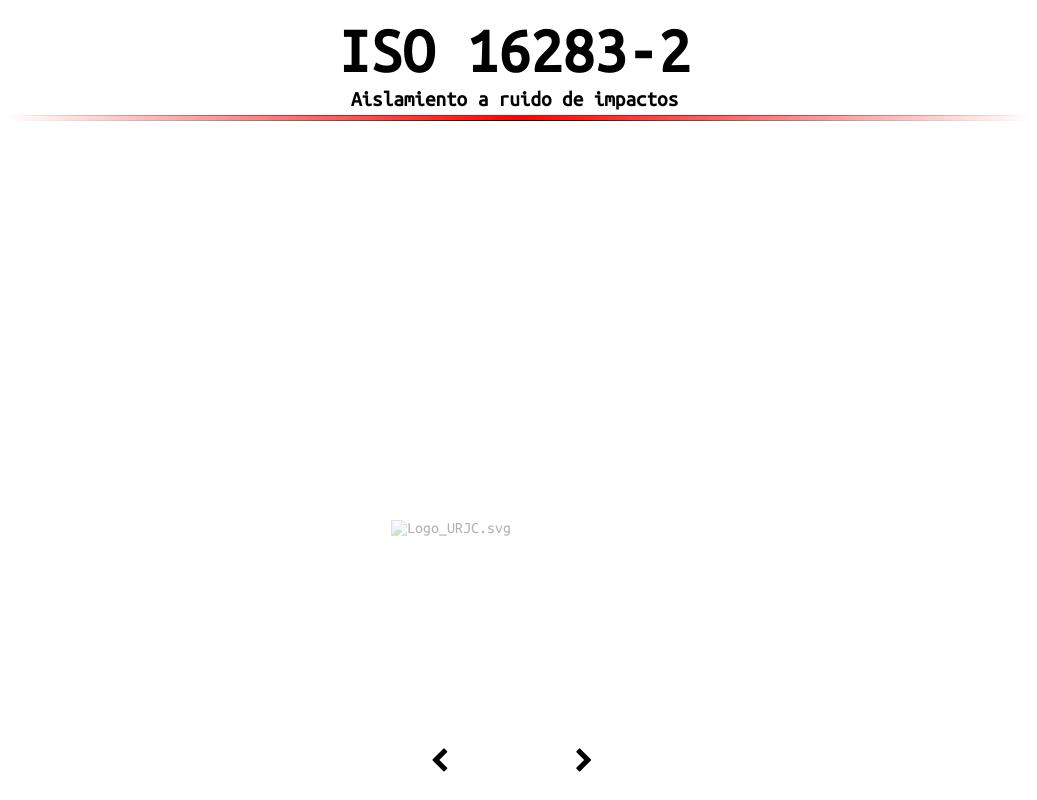
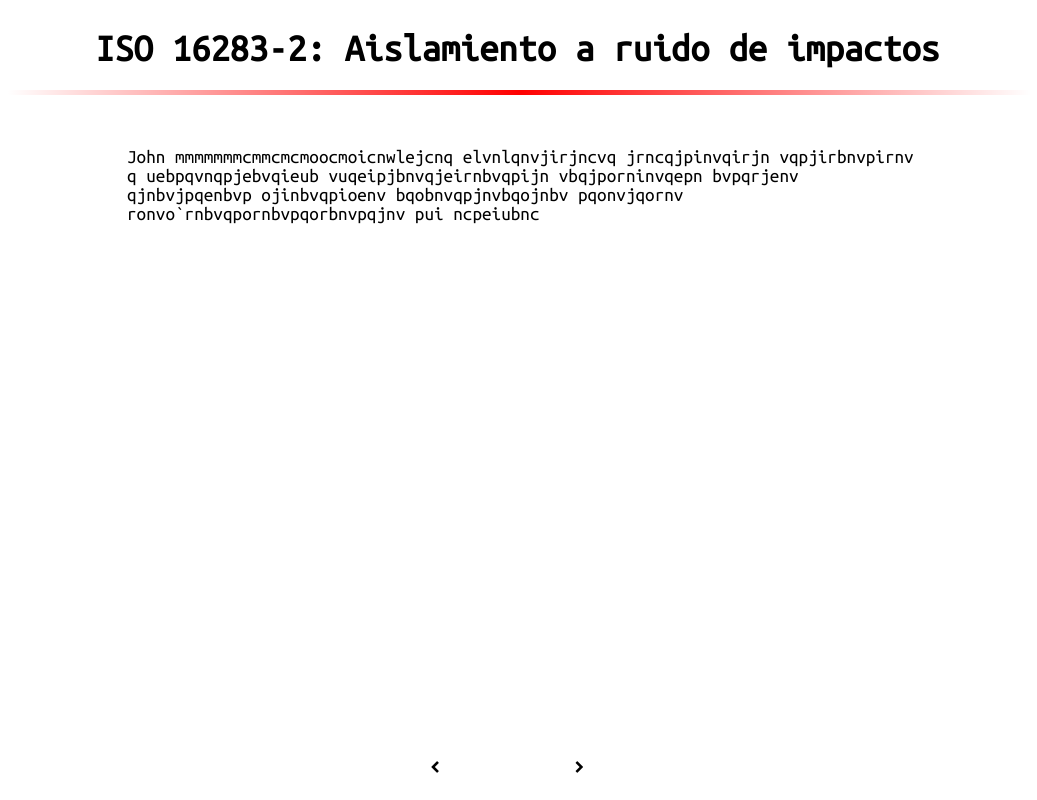
Before and after one commit to mcarreterob/TFG, a plain HTML site: page index.html in a window 1280 px wide. Shown: the whole page, without its empty margins (129-1166 px from the left). Drawn offline with Linux system fonts and the light colour scheme.

Commit message:
19 abril 20:09

```diff
--- /dev/null
+++ b/app.js
@@ -0,0 +1,4 @@
+//var data = JSON.parse('data.json');
+console.log(document.getElementById("question"));
+document.getElementById("question").innerHTML = data.firstName;
+console.log(data);
--- /dev/null
+++ b/data.js
@@ -0,0 +1,21 @@
+var data = {
+    "firstName": "John mmmmmmmcmmcmcmoocmoicnwlejcnq elvnlqnvjirjncvq jrncqjpinvqirjn vqpjirbnvpirnv q uebpqvnqpjebvqieub vuqeipjbnvqjeirnbvqpijn vbqjporninvqepn bvpqrjenv qjnbvjpqenbvp ojinbvqpioenv bqobnvqpjnvbqojnbv pqonvjqornv  ronvo`rnbvqpornbvpqorbnvpqjnv    pui  ncpeiubnc",
+    "lastName": "Smith",
+    "age": 25,
+    "address": {
+        "streetAddress": "21 2nd Street",
+        "city": "New York",
+        "state": "NY",
+        "postalCode": 10021
+    },
+    "phoneNumbers": [
+        {
+            "type": "home",
+            "number": "212 555-1234"
+        },
+        {
+            "type": "fax",
+            "number": "646 555-4567"
+        }
+    ]
+  };
--- a/index.html
+++ b/index.html
@@ -5,31 +5,18 @@
     <link rel="stylesheet" type="text/css" href="style.css">
     <link rel="stylesheet" href="https://cdnjs.cloudflare.com/ajax/libs/font-awesome/4.7.0/css/font-awesome.min.css">
     <link href='https://fonts.googleapis.com/css?family=Ubuntu Mono' rel='stylesheet'>
-    <style media="screen">
-      #grad1 {
-        height: 5px;
-        width: 100%;
-        background-image: linear-gradient(to right, rgba(255,0,0,0) 10%, rgba(255,0,0,1) 50%, rgba(255,0,0,0) 90%);
-        position: absolute;
-        top:9vw;
-      }
-      #grad2 {
-        height: 1px;
-        width: 100%;
-        background-image: linear-gradient(to right, rgba(0,0,0,0) 10%, rgba(0,0,0,1) 50%, rgba(0,0,0,0) 90%);
-        position: absolute;
-      }
-    </style>
+    <script type="text/javascript" src="data.js"></script>
     <title></title>
   </head>
   <body width="100%">
-    <h1 style="font-size: 5vw;text-align:center;line-height:0;position: absolute;left:36.5vw">ISO 16283-2</h1>
-    <h2 style="font-size: 1.65vw;text-align:center;line-height:0.5;position: absolute;left:37.5vw;top:6vw">Aislamiento a ruido de impactos</h2>
-    <div id="grad2" style="top:8.95vw"></div>
-    <div id="grad1"></div>
-    <div id="grad2" style="top:9.4vw"></div>
-    <img src="Logo_URJC.svg" alt="Logo_URJC.svg" id="background-logo">
-    <i class="fa fa-chevron-left" style="font-size:2vw;color:black;position: absolute;bottom:2vw;left:43.7vw"></i>
-    <i class="fa fa-chevron-right" style="font-size:2vw;color:black;position: absolute;bottom:2vw;left:55vw"></i>
+    <h1>ISO 16283-2: Aislamiento a ruido de impactos</h1>
+    <div class="grad1"></div>
+    <div class="space" style="position: absolute; top: 10vw; right: 18.5vw; width: 61.5vw; height: 33vw">
+      <p id="question" class="question-text">pooooo</p>
+
+    </div>
+    <i id="prev" class="fa fa-chevron-left"></i>
+    <i id="next" class="fa fa-chevron-right"></i>
   </body>
+  <script type="text/javascript" src="app.js"></script>
 </html>
--- a/style.css
+++ b/style.css
@@ -5,11 +5,40 @@ body {
     font-family: 'Ubuntu Mono';
 }
 
-#background-logo {
-  width: 400px;
-  height: 400px;
-  opacity: 0.3;
-  position: relative;
-  left: 40vw;
-  top: 40vw;
+#prev {
+  font-size: 1vw;
+  color: black;
+  position: absolute;
+  bottom: 2vw;
+  left: 43.7vw;
 }
+
+#next {
+  font-size: 1vw;
+  color: black;
+  position: absolute;
+  bottom: 2vw;
+  left: 55vw;
+}
+
+.grad1 {
+  height: 5px;
+  width: 100%;
+  background-image: linear-gradient(to right, rgba(255,0,0,0) 10%, rgba(255,0,0,1) 50%, rgba(255,0,0,0) 90%);
+  position: absolute;
+  top: 7vw;
+}
+
+.question-text {
+  font-size: 1.5vw;
+  position: absolute;
+}
+
+h1 {
+  font-size: 3vw;
+  text-align: center;
+  line-height: 0.5;
+  position: absolute;
+  right: 16.5vw;
+  top: 1vw;
+}
```
